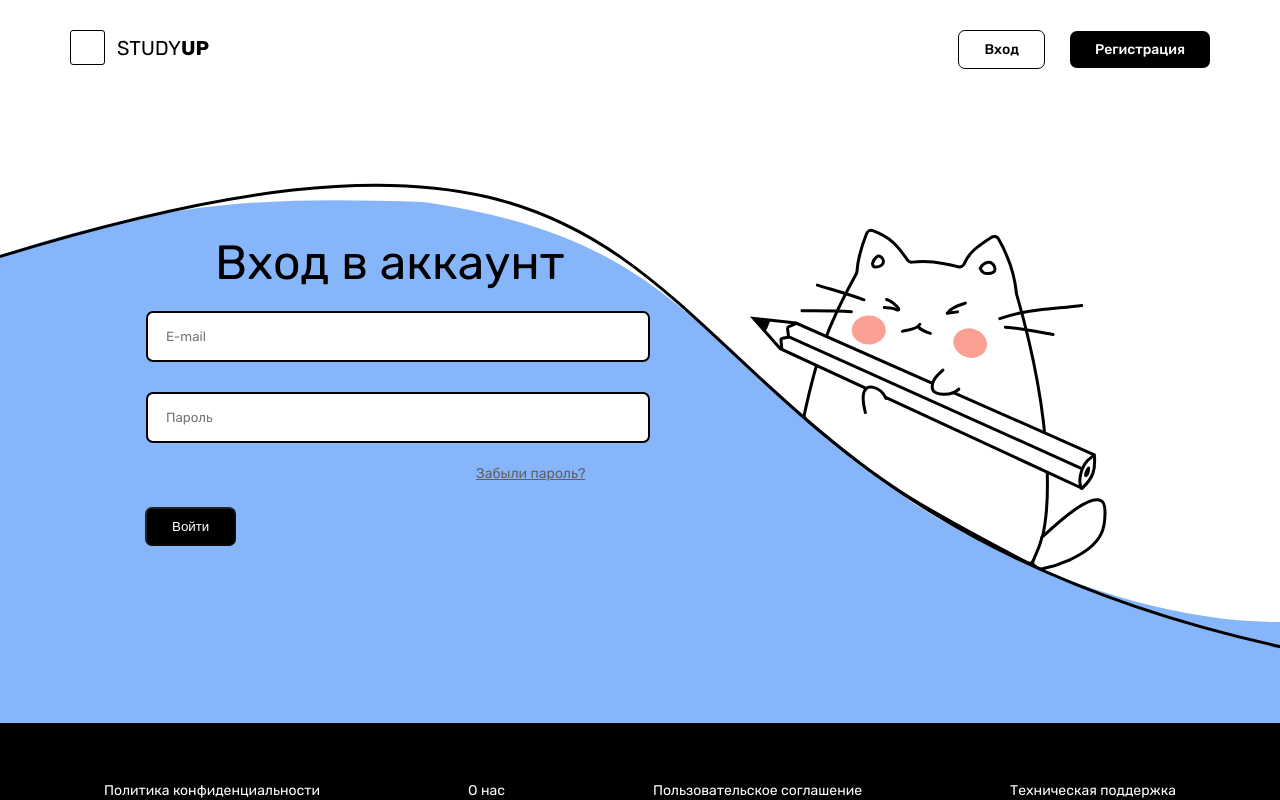
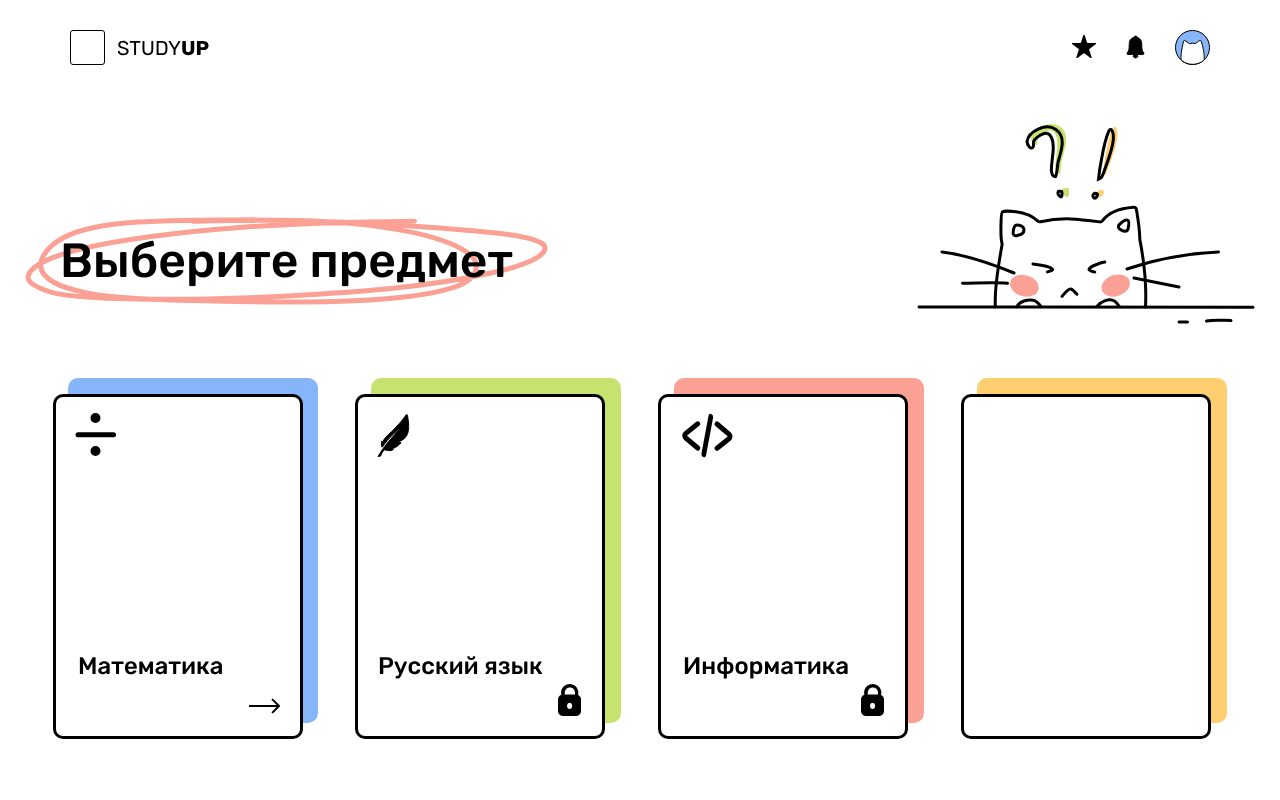
Before and after one commit to asphodel6/StudyUpAngular, an Angular app: page /user in a window 1280 px wide. Before the commit this address led to /login. Shown: the top 800 px of the page. Built offline with nearby package versions, Linux system fonts and the light colour scheme.

Commit message:
Fix scroll

```diff
--- /dev/null
+++ b/src/app/components/children/user/pages/find-enemy/find-enemy.component.html
@@ -0,0 +1 @@
+<p>find-enemy works!</p>
--- a/src/app/components/children/user/user-routing.module.ts
+++ b/src/app/components/children/user/user-routing.module.ts
@@ -1,9 +1,12 @@
 import { NgModule } from '@angular/core';
 import { RouterModule, Routes } from '@angular/router';
 import { MainComponent } from './pages/main/main.component';
+import { FindEnemyComponent } from './pages/find-enemy/find-enemy.component';
+
 
 const routes: Routes = [
-  { path: '', component: MainComponent }
+  { path: '', component: MainComponent },
+  { path: 'battle', component: FindEnemyComponent },
 ];
 
 @NgModule({
--- a/src/app/components/children/user/user.module.ts
+++ b/src/app/components/children/user/user.module.ts
@@ -4,12 +4,14 @@ import { CommonModule } from '@angular/common';
 import { UserRoutingModule } from './user-routing.module';
 import { MainComponent } from './pages/main/main.component';
 import { HeaderComponent } from './components/header/header.component';
+import { FindEnemyComponent } from './pages/find-enemy/find-enemy.component';
 
 
 @NgModule({
   declarations: [
     MainComponent,
-    HeaderComponent
+    HeaderComponent,
+    FindEnemyComponent
   ],
   imports: [
     CommonModule,
--- a/src/app/guards/auth.guard.ts
+++ b/src/app/guards/auth.guard.ts
@@ -10,12 +10,13 @@ export class AuthGuard implements CanActivate {
   constructor(private _router: Router, private _authService: AuthService) {
   }
   public canActivate(): boolean | UrlTree {
-    if (this._authService.isLoggedIn()) {
+    // if (this._authService.isLoggedIn()) {
 
-      return true;
-    }
+    //   return true;
+    // }
 
-    return this._router.parseUrl('login');
+    // return this._router.parseUrl('login');
+    return true;
   }
 
 }
--- a/src/app/pages/login/login.component.scss
+++ b/src/app/pages/login/login.component.scss
@@ -11,9 +11,8 @@
 .login__block {
   margin-top: 10%;
   margin-right: 40%;
-  margin-bottom: 13.25%;
+  margin-bottom: 13.6%;
   font-family: 'Rubik', sans-serif;
-
 }
 
 .title {
--- a/src/app/pages/main/main.component.scss
+++ b/src/app/pages/main/main.component.scss
@@ -2,9 +2,9 @@
   padding: 5px;
   margin: 0 auto;
   max-width: 1400px;
+  margin-bottom: 15% ;
+  margin-top: 8.8%;
 
-  margin-top: 5%;
-  margin-bottom: 16% ;
 }
 
 .main{
@@ -15,7 +15,6 @@
   grid-auto-columns: minmax(0,auto);
   display: grid;
   justify-content: center;
-  margin-top: 50px;
 }
 
 .vectorBlock {
```
Also changed, not shown: src/app/components/children/user/pages/find-enemy/find-enemy.component.ts (added, +10 -0 lines), src/app/components/children/user/pages/find-enemy/find-enemy.component.scss (added), 1 other file (tests, documents, lock files or other folders).
